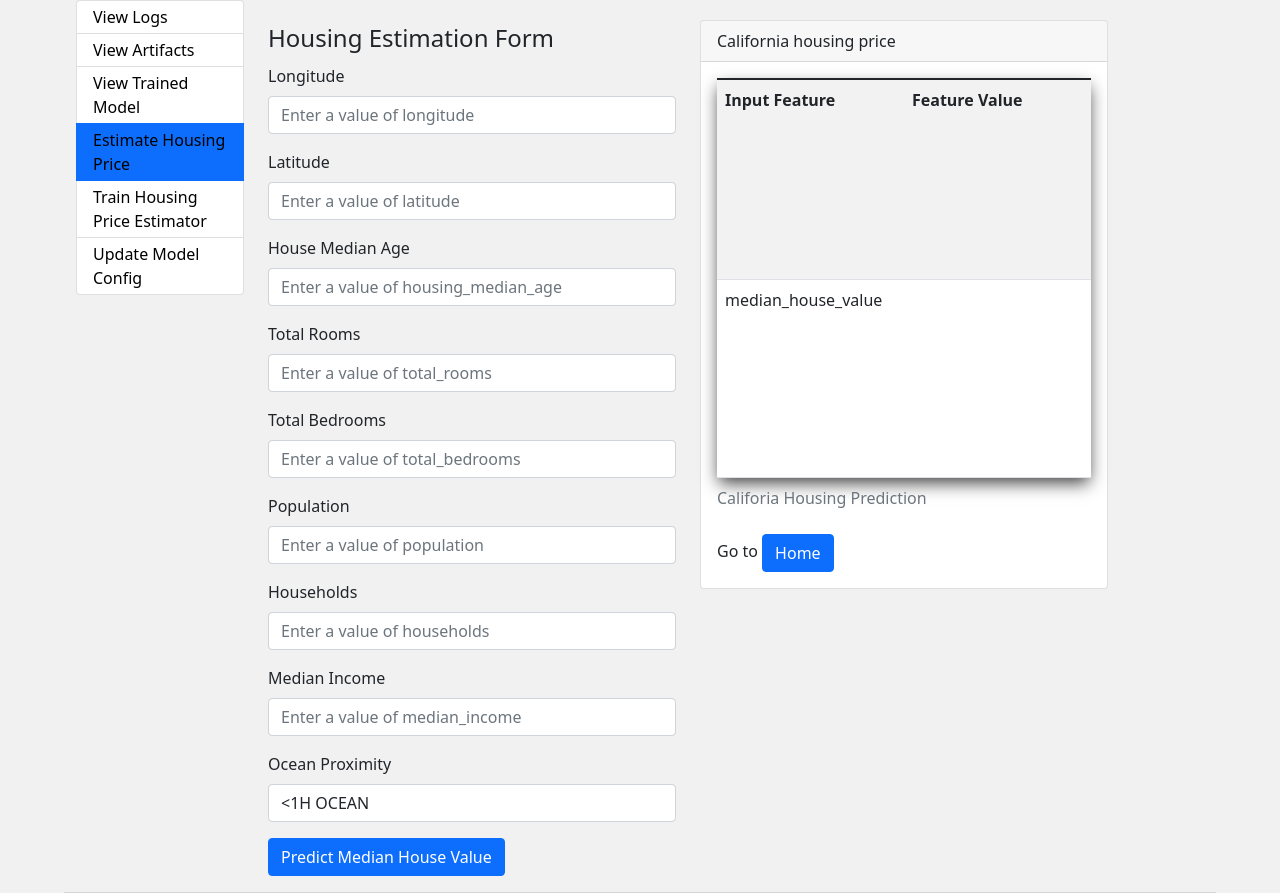
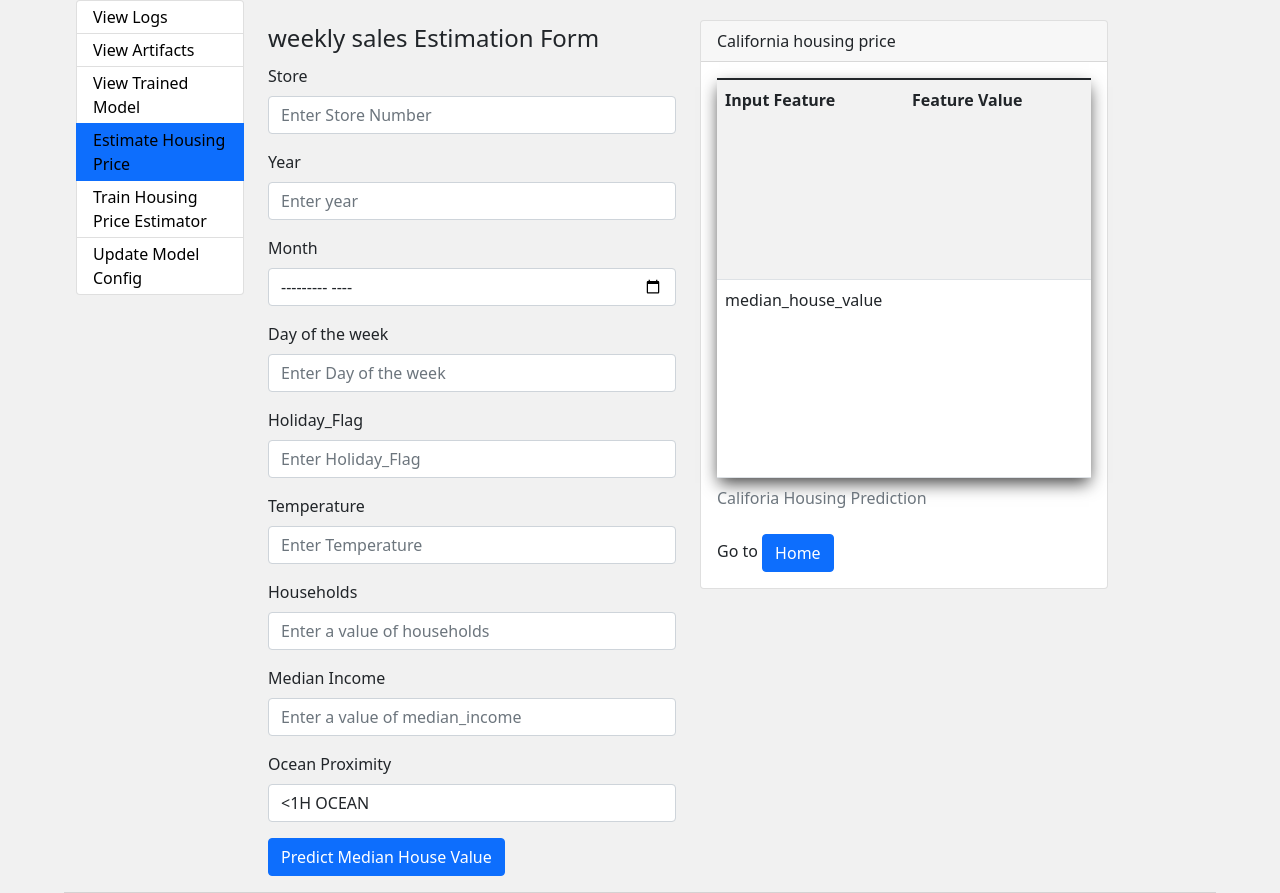
Before and after one commit to jjininu/store-sales-, a Flask app: template templates/predict.html in a window 1280 px wide. Shown: the part 56-949 px from the top of the page. Run offline with Flask 2, Linux system fonts and the light colour scheme; the template is opened without the code that fills it, so the values that code supplies are empty; parts of the project's set-up code (start-up, migrations or seed data) failed here and were passed over; some libraries are stand-ins or nearby versions.

Commit message:
other update based on trasformation process.

```diff
--- a/templates/predict.html
+++ b/templates/predict.html
@@ -13,38 +13,38 @@
 
 
         <form action="/predict" method="post">
-            <legend>Housing Estimation Form</legend>
+            <legend>weekly sales Estimation Form</legend>
             <div class="mb-3">
-                <label class="form-label">Longitude</label>
-                <input class="form-control" type="text" name="longitude" placeholder="Enter a value of longitude"
+                <label class="form-label">Store</label>
+                <input class="form-control" type="text" name="Store" placeholder="Enter Store Number"
                     required />
             </div>
             <div class="mb-3">
-                <label class="form-label">Latitude</label>
-                <input class="form-control" type="text" name="latitude" placeholder="Enter a value of latitude"
+                <label class="form-label">Year</label>
+                <input class="form-control" type="text" name="year" placeholder="Enter year"
                     required />
 
             </div>
             <div class="mb-3">
-                <label class="form-label">House Median Age</label>
-                <input class="form-control" type="text" name="housing_median_age"
-                    placeholder="Enter a value of housing_median_age" />
+                <label class="form-label">Month</label>
+                <input class="form-control" type="Month" name="Month"
+                    placeholder="Enter Month" />
 
             </div>
             <div class="mb-3">
-                <label class="form-label">Total Rooms</label>
-                <input class="form-control" type="text" name="total_rooms" placeholder="Enter a value of total_rooms"
+                <label class="form-label">Day of the week</label>
+                <input class="form-control" type="text" name="Day of the week" placeholder="Enter Day of the week"
                     required />
 
             </div>
             <div class="mb-3">
-                <label class="form-label">Total Bedrooms</label>
-                <input class="form-control" type="text" name="total_bedrooms"
-                    placeholder="Enter a value of total_bedrooms" required />
+                <label class="form-label">Holiday_Flag</label>
+                <input class="form-control" type="text" name="Holiday_Flag"
+                    placeholder="Enter Holiday_Flag" required />
             </div>
             <div class="mb-3">
-                <label class="form-label">Population</label>
-                <input class="form-control" type="text" name="population" placeholder="Enter a value of population"
+                <label class="form-label">Temperature</label>
+                <input class="form-control" type="text" name="Temperature" placeholder="Enter Temperature"
                     required />
             </div>
             <div class="mb-3">
```
